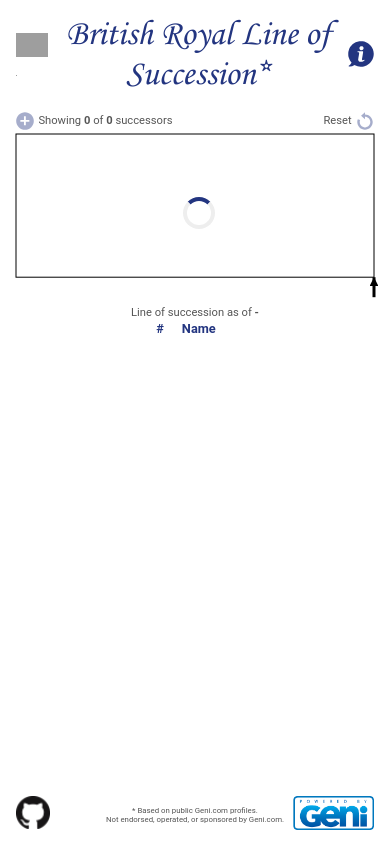
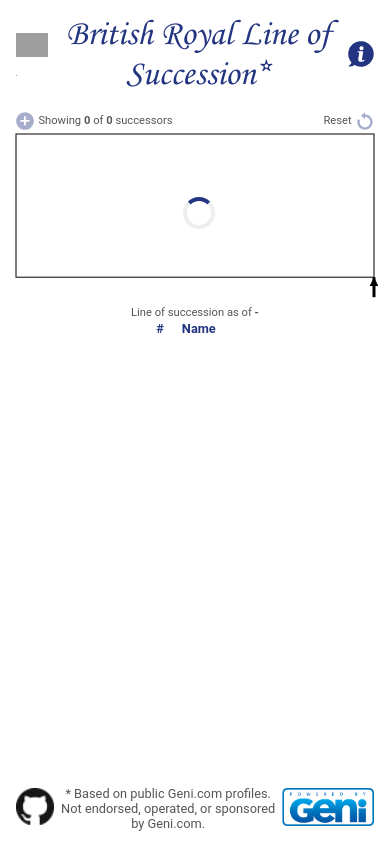
Before and after one commit to jdclarke5/british-succession, a website with bundled scripts: page web/index.html in a window 390 px wide. Built offline with nearby package versions, Linux system fonts and the light colour scheme; grey boxes are pictures that could not be loaded; files whose address does not match are found by name.

Commit message:
fix large footer on mobile chrome

```diff
--- a/web/index.html
+++ b/web/index.html
@@ -120,13 +120,12 @@
             display: grid;
             grid-template-columns: 1fr auto 1fr;
             align-items: center;
-            font-size: 0.7em;
             color: #555;
+            font-size: 0.8rem;
         }
 
         #footer-info {
             text-align: center;
-            font-size: 0.7em;
         }
 
         #footer-geni {
```
